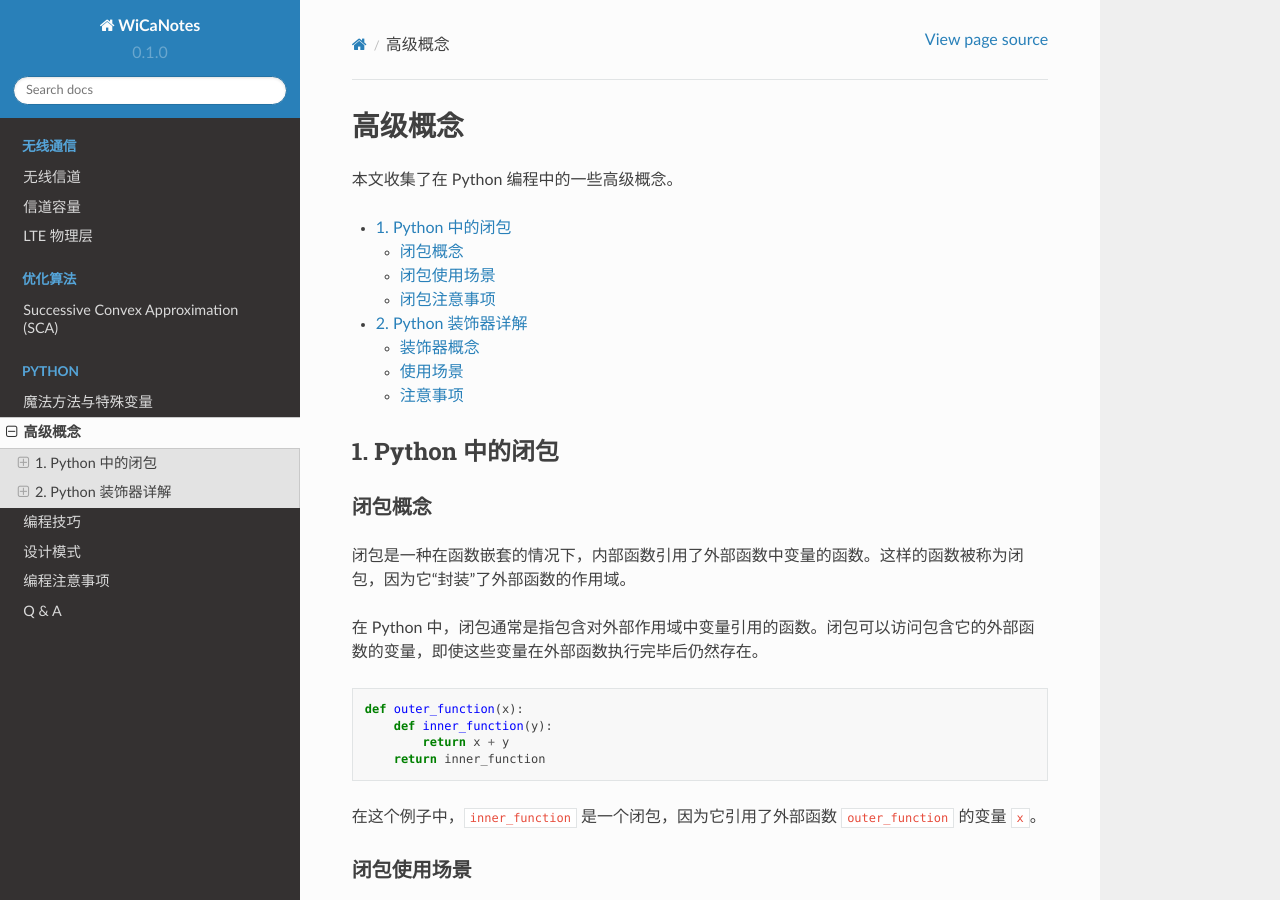
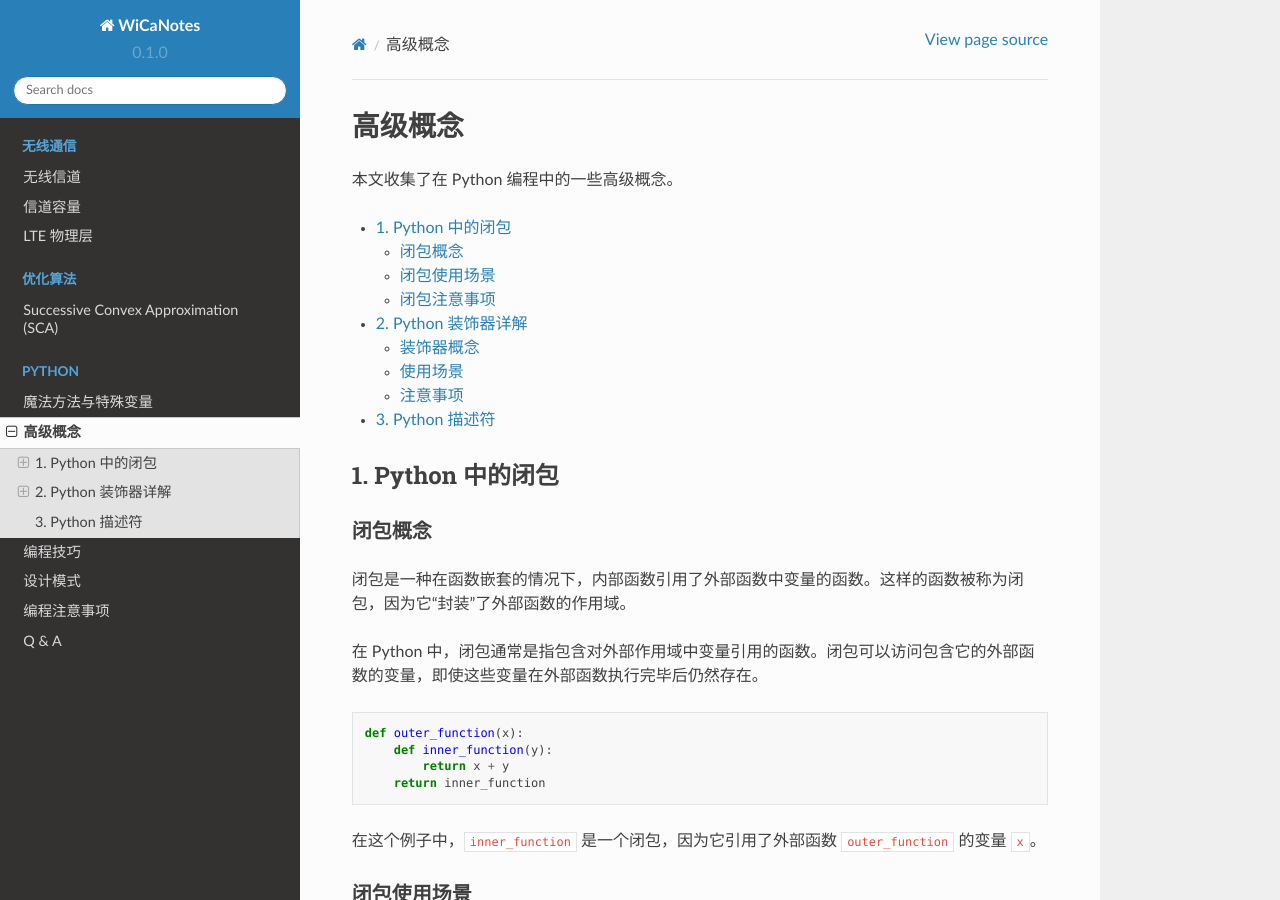
Before and after one commit to boyin96/WiCaNotes, a Sphinx documentation site: the page built from docs/source/concepts.rst, in a window 1280 px wide and 900 px high. Built offline with Sphinx 7.4.7 and the Read the Docs theme 2.0.0, drawn with Linux system fonts in a browser that asks for light colours.

Commit message:
Update concepts.rst

```diff
--- a/docs/source/concepts.rst
+++ b/docs/source/concepts.rst
@@ -260,3 +260,8 @@
     # Decorator is executed when the function is defined.
 
 *装饰器函数与被装饰的函数在同一个模块中定义。实际情况是，装饰器通常在一个模块中定义，然后应用到其他模块中的函数上。*
+
+.. _descriptor:
+
+3. Python 描述符
+-------------------------
```
